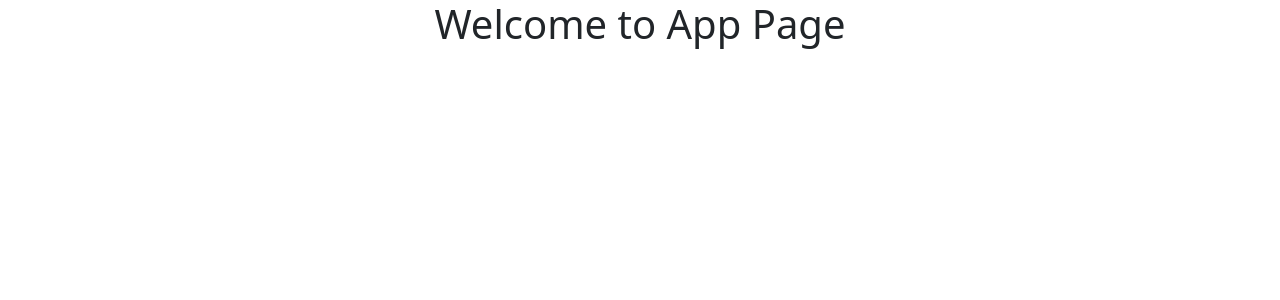
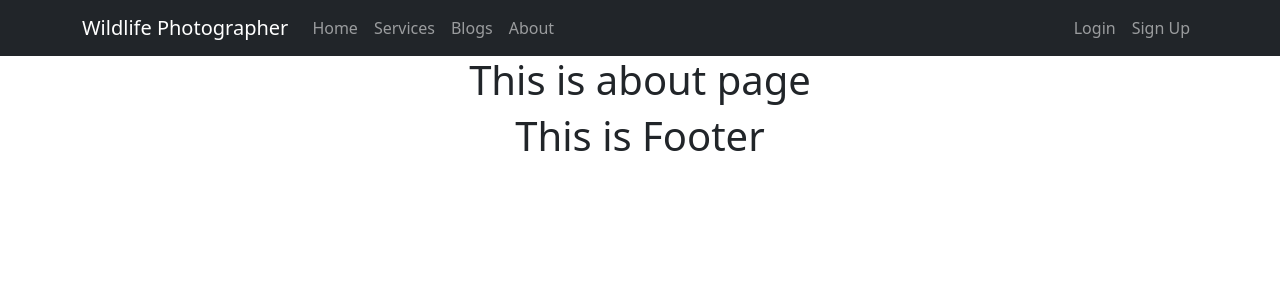
Before and after one commit to Sanjidk/independent-service-provider, a React (Create React App) app: page /about in a window 1280 px wide. Shown: the top 300 px of the page. Built offline with nearby package versions, Linux system fonts and the light colour scheme.

Commit message:
Header part completed

```diff
--- a/src/App.js
+++ b/src/App.js
@@ -1,9 +1,29 @@
+import { Route, Routes } from 'react-router-dom';
 import './App.css';
+import Header from './shared/Header/Header';
+import Footer from './shared/Footer/Footer';
+import NotFound from './shared/NotFound/NotFound';
+import Home from './pages/Home/Home';
+import Services from './pages/Services/Services';
+import Blogs from './pages/Blogs/Blogs';
+import About from './pages/About/About';
+import Login from './pages/Login/Login';
+import Signup from './pages/Signup/Signup';
 
 function App() {
   return (
     <div className="App">
-      <h1>Welcome to App Page</h1>
+      <Header></Header>
+      <Routes>
+        <Route path="/" element={<Home></Home>}></Route>
+        <Route path="/services" element={<Services></Services>} ></Route>
+        <Route path="/blogs" element={<Blogs></Blogs>} ></Route>
+        <Route path="/about" element={<About></About>} ></Route>
+        <Route path="/login" element={<Login></Login>} ></Route>
+        <Route path="/signup" element={<Signup></Signup>} ></Route>
+        <Route path="*" element={<NotFound></NotFound>} ></Route>
+      </Routes>
+      <Footer></Footer>
     </div>
   );
 }
--- /dev/null
+++ b/src/pages/About/About.js
@@ -0,0 +1,11 @@
+import React from 'react';
+
+const About = () => {
+  return (
+    <div>
+      <h1>This is about page</h1>
+    </div>
+  );
+};
+
+export default About;
--- a/src/shared/Header/Header.js
+++ b/src/shared/Header/Header.js
@@ -1,11 +1,27 @@
-import React from 'react';
+import React from "react";
+import { Container, Nav, Navbar } from "react-bootstrap";
+import { Link } from "react-router-dom";
 
 const Header = () => {
   return (
-    <div>
-            <h1>This is Header</h1>
-
-    </div>
+    <Navbar collapseOnSelect expand="lg" bg="dark" variant="dark">
+      <Container>
+        <Navbar.Brand href="#home">Wildlife Photographer</Navbar.Brand>
+        <Navbar.Toggle aria-controls="responsive-navbar-nav" />
+        <Navbar.Collapse id="responsive-navbar-nav">
+          <Nav className="me-auto">
+            <Nav.Link as={Link} to="/">Home</Nav.Link>
+            <Nav.Link as={Link} to="/services">Services</Nav.Link>
+            <Nav.Link as={Link} to="/blogs">Blogs</Nav.Link>
+            <Nav.Link as={Link} to="/about">About</Nav.Link>
+          </Nav>
+          <Nav>
+          <Nav.Link as={Link} to="/login">Login</Nav.Link>
+          <Nav.Link as={Link} to="/signup">Sign Up</Nav.Link>
+          </Nav>
+        </Navbar.Collapse>
+      </Container>
+    </Navbar>
   );
 };
 
```
